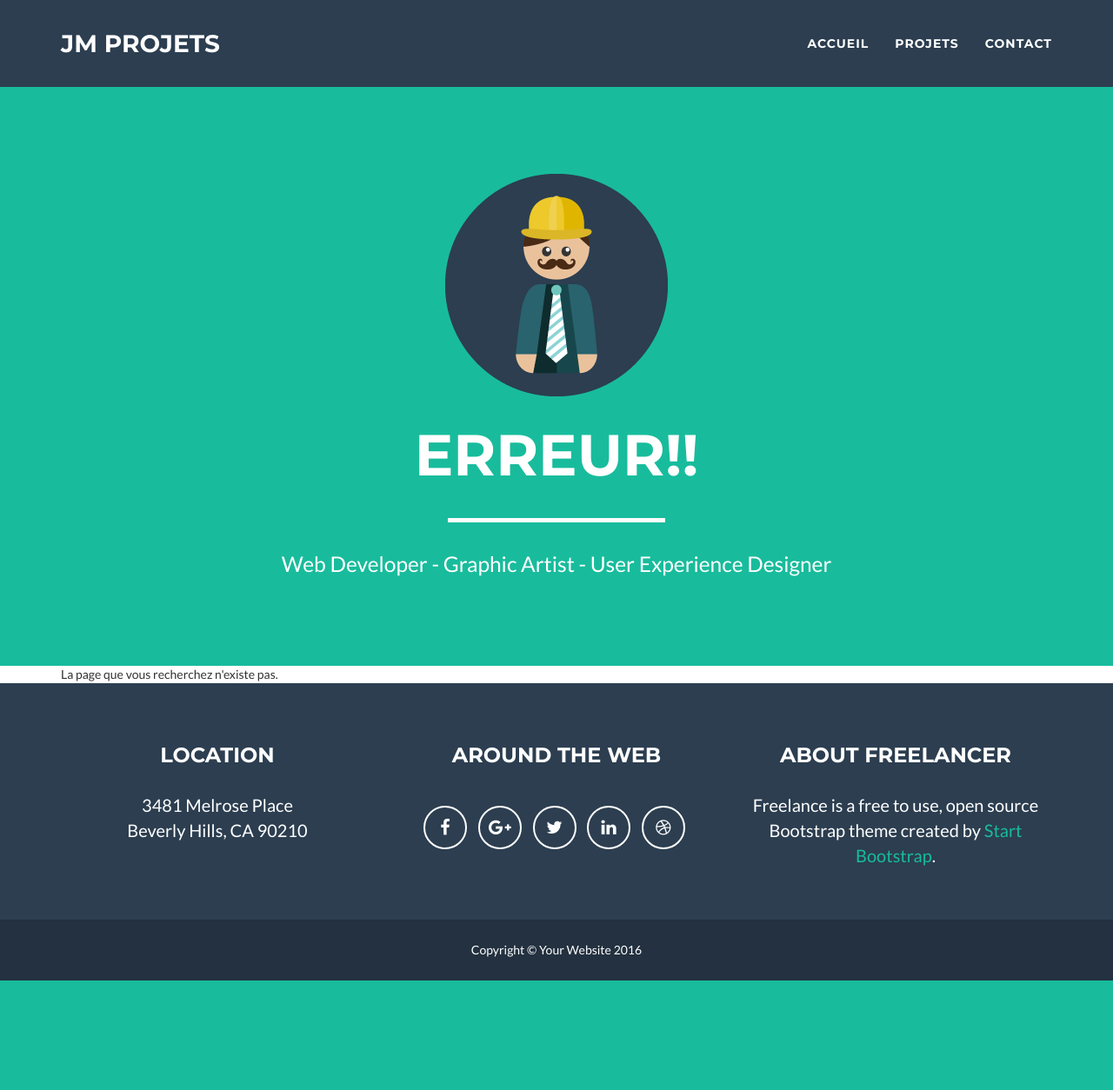
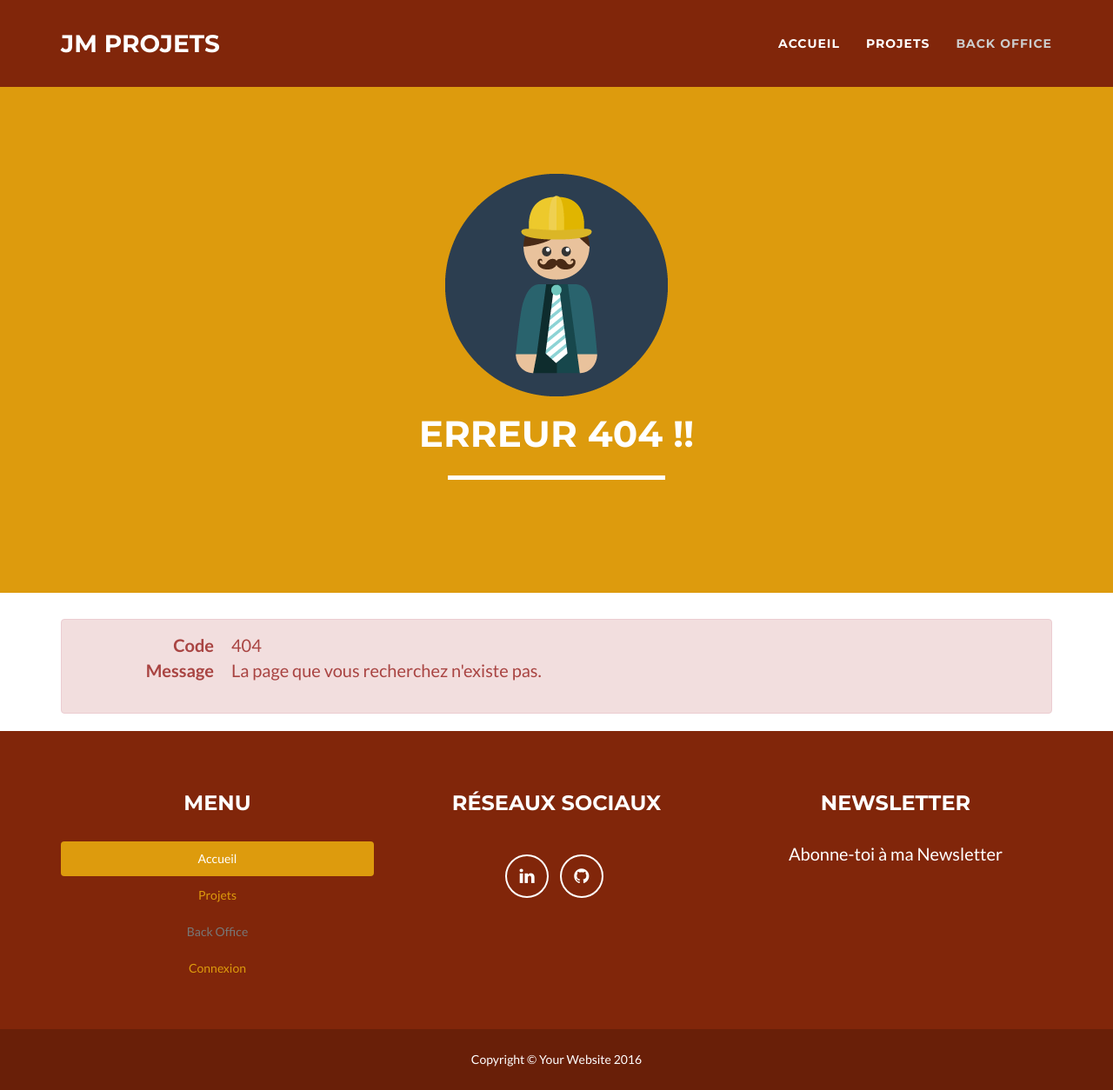
Before and after one commit to jeremymls/blog, a PHP site: page /index.php?action=_nav in a window 1280 px wide. Shown: the whole page at 87% size. Before the commit the page ends 1128 px from the top, so only its background shows below. Run offline with PHP 8.4, Linux system fonts and the light colour scheme; some libraries are stand-ins or nearby versions.

Commit message:
Personalisation

```diff
--- /dev/null
+++ b/assets/less/custom-style.less
@@ -0,0 +1,9 @@
+.alert{
+    margin-top: 3rem !important;
+    font-size: 2rem;
+}
+.nav-pills>li.active{
+    a, a:focus,a:hover {
+        background-color: @theme-success;
+    }
+}
--- a/assets/less/freelancer.less
+++ b/assets/less/freelancer.less
@@ -107,7 +107,7 @@ header {
 		}
 		.intro-text {
 			.name {
-				font-size: 4.75em;
+				font-size: 3em;
 			}
 			.skills {
 				font-size: 1.75em;
@@ -474,3 +474,5 @@ footer {
     	display: none;
     }
 }
+
+@import "custom-style.less";
--- a/assets/less/variables.less
+++ b/assets/less/variables.less
@@ -2,8 +2,8 @@
 
 // Gray and Brand Colors for use across theme
 
-@theme-primary:    #2C3E50;
-@theme-success:    #18BC9C;
+@theme-primary:    #81260a;
+@theme-success:    #dd9b0d;
 
 @gray-base:        #000;
 @gray-darker:      lighten(@gray-base, 13.5%); // #222
--- a/index.php
+++ b/index.php
@@ -42,12 +42,11 @@ try {
                 throw new Exception('Aucun identifiant de commentaire envoyé');
             }
         } else {
-            throw new Exception("La page que vous recherchez n'existe pas.");
+            throw new Exception("La page que vous recherchez n'existe pas.", 404);
         }
     } else {
         (new Homepage())->execute();
     }
-} catch (Exception $e) {
-    $errorMessage = $e->getMessage();
-    (new ErrorException())->execute($errorMessage);
+} catch (Exception $err) {
+    (new ErrorException())->execute($err);
 }
--- a/src/controllers/ErrorException.php
+++ b/src/controllers/ErrorException.php
@@ -2,13 +2,29 @@
 
 namespace Application\Controllers;
 
+class Error
+{
+    public $code;
+    public $message;
+    public $file;
+    public $line;
+    public $trace;
+}
 
 class ErrorException extends Controller
 {
-    public function execute($errorMessage)
+
+    public function execute($err)
     {
+        $error = new Error();
+        $error->code = $err->getCode();
+        $error->message = $err->getMessage();
+        $error->file = $err->getFile();
+        $error->line = $err->getLine();
+        $error->trace = $err->getTraceAsString();
+
         $this->twig->display('error.twig', [
-            'errorMessage' => $errorMessage,
+            'error' => $error,
         ]);
     }
 }
--- a/templates/base.twig
+++ b/templates/base.twig
@@ -34,9 +34,9 @@
 					<div class="col-lg-12">
 						<img class="img-responsive" src="img/profile.png" alt="">
 						<div class="intro-text">
-							<span class="name">{{ block('title') }}</span>
+							<h1 class="name">{{ block('title') }}</h1>
 							<hr class="star-light">
-							<span class="skills">Web Developer - Graphic Artist - User Experience Designer</span>
+							<span class="skills">{% block subtitle %}{% endblock %}</span>
 						</div>
 					</div>
 				</div>
--- a/templates/error.twig
+++ b/templates/error.twig
@@ -1,7 +1,29 @@
 {% extends "/base.twig" %}
 
-{% block title %}Erreur!!{% endblock %}
+{% block title %}
+	Erreur
+	{% if error.code > 0 %}
+		{{ error.code }}
+	{% endif %}
+	!!
+{% endblock %}
 
 {% block main %}
-    {{ errorMessage }}
+	<div class="alert alert-danger" role="alert">
+		<dl class="dl-horizontal">
+			{% if error.code > 0 %}
+				<dt>Code</dt>
+				<dd>{{ error.code }}</dd>
+			{% endif %}
+
+			<dt>Message</dt>
+			<dd>{{ error.message }}</dd>
+			{% if error.code != 404 %}
+				<dt>Fichier</dt>
+				<dd>{{ error.file }} <strong>(line:{{ error.line }})</strong></dd>
+				<textarea readonly class="form-control" rows="15">{{ error.trace }}</textarea>
+			{% endif %}
+		</dl>
+	</div>
+
 {% endblock %}
--- a/templates/partials/_footer.twig
+++ b/templates/partials/_footer.twig
@@ -1,36 +1,30 @@
-    <!-- Footer -->
 <footer class="text-center">
     <div class="footer-above">
         <div class="container">
             <div class="row">
                 <div class="footer-col col-md-4">
-                        <h3>Location</h3>
-                        <p>3481 Melrose Place
-                            <br>Beverly Hills, CA 90210</p>
-                    </div>
-                    <div class="footer-col col-md-4">
-                        <h3>Around the Web</h3>
-                        <ul class="list-inline">
-                            <li>
-                                <a href="#" class="btn-social btn-outline"><i class="fa fa-fw fa-facebook"></i></a>
-                            </li>
-                            <li>
-                                <a href="#" class="btn-social btn-outline"><i class="fa fa-fw fa-google-plus"></i></a>
-                            </li>
-                            <li>
-                                <a href="#" class="btn-social btn-outline"><i class="fa fa-fw fa-twitter"></i></a>
-                            </li>
-                            <li>
-                                <a href="#" class="btn-social btn-outline"><i class="fa fa-fw fa-linkedin"></i></a>
-                            </li>
-                            <li>
-                                <a href="#" class="btn-social btn-outline"><i class="fa fa-fw fa-dribbble"></i></a>
-                            </li>
+                    <h3>Menu</h3>
+                    <ul class="nav nav-pills nav-stacked">
+                        <li role="presentation" class="active"><a href="#">Accueil</a></li>
+                        <li role="presentation"><a href="#">Projets</a></li>
+                        <li role="presentation" class="disabled"><a href="#">Back Office</a></li>
+                        <li role="presentation"><a href="#">Connexion</a></li>
                     </ul>
                 </div>
                 <div class="footer-col col-md-4">
-                        <h3>About Freelancer</h3>
-                        <p>Freelance is a free to use, open source Bootstrap theme created by <a href="http://startbootstrap.com">Start Bootstrap</a>.</p>
+                    <h3>Réseaux sociaux</h3>
+                    <ul class="list-inline">
+                        {# <li><a href="#" class="btn-social btn-outline"><i class="fa fa-fw fa-facebook"></i></a></li> #}
+                        {# <li><a href="#" class="btn-social btn-outline"><i class="fa fa-fw fa-google-plus"></i></a></li> #}
+                        {# <li><a href="#" class="btn-social btn-outline"><i class="fa fa-fw fa-twitter"></i></a></li> #}
+                        <li><a href="#" class="btn-social btn-outline"><i class="fa fa-fw fa-linkedin"></i></a></li>
+                        <li><a href="#" class="btn-social btn-outline"><i class="fa fa-fw fa-github"></i></a></li>
+                        {# <li><a href="#" class="btn-social btn-outline"><i class="fa fa-fw fa-dribbble"></i></a></li> #}
+                    </ul>
+                </div>
+                <div class="footer-col col-md-4">
+                    <h3>Newsletter</h3>
+                    <p>Abonne-toi à ma Newsletter</p>
                 </div>
             </div>
         </div>
--- a/templates/partials/_nav.twig
+++ b/templates/partials/_nav.twig
@@ -8,23 +8,20 @@
 				Menu
 				<i class="fa fa-bars"></i>
 			</button>
-			<a class="navbar-brand" href="#page-top">JM Projets</a>
+			<a class="navbar-brand" href="/">JM Projets</a>
 		</div>
 
 		<!-- Collect the nav links, forms, and other content for toggling -->
 		<div class="collapse navbar-collapse" id="bs-example-navbar-collapse-1">
 			<ul class="nav navbar-nav navbar-right">
-				<li class="hidden">
-					<a href="#page-top"></a>
-				</li>
 				<li class="page-scroll">
-					<a href="#portfolio">Accueil</a>
+					<a href="/">Accueil</a>
 				</li>
 				<li class="page-scroll">
 					<a href="#about">Projets</a>
 				</li>
-				<li class="page-scroll">
-					<a href="#contact">Contact</a>
+				<li class="page-scroll disabled">
+					<a href="#contact">Back office</a>
 				</li>
 			</ul>
 		</div>
```
Also changed, not shown: assets/css/style.css (deleted, +0 -27 lines), assets/css/freelancer.min.css. Lines whose indentation alone changed are shown as unchanged.
